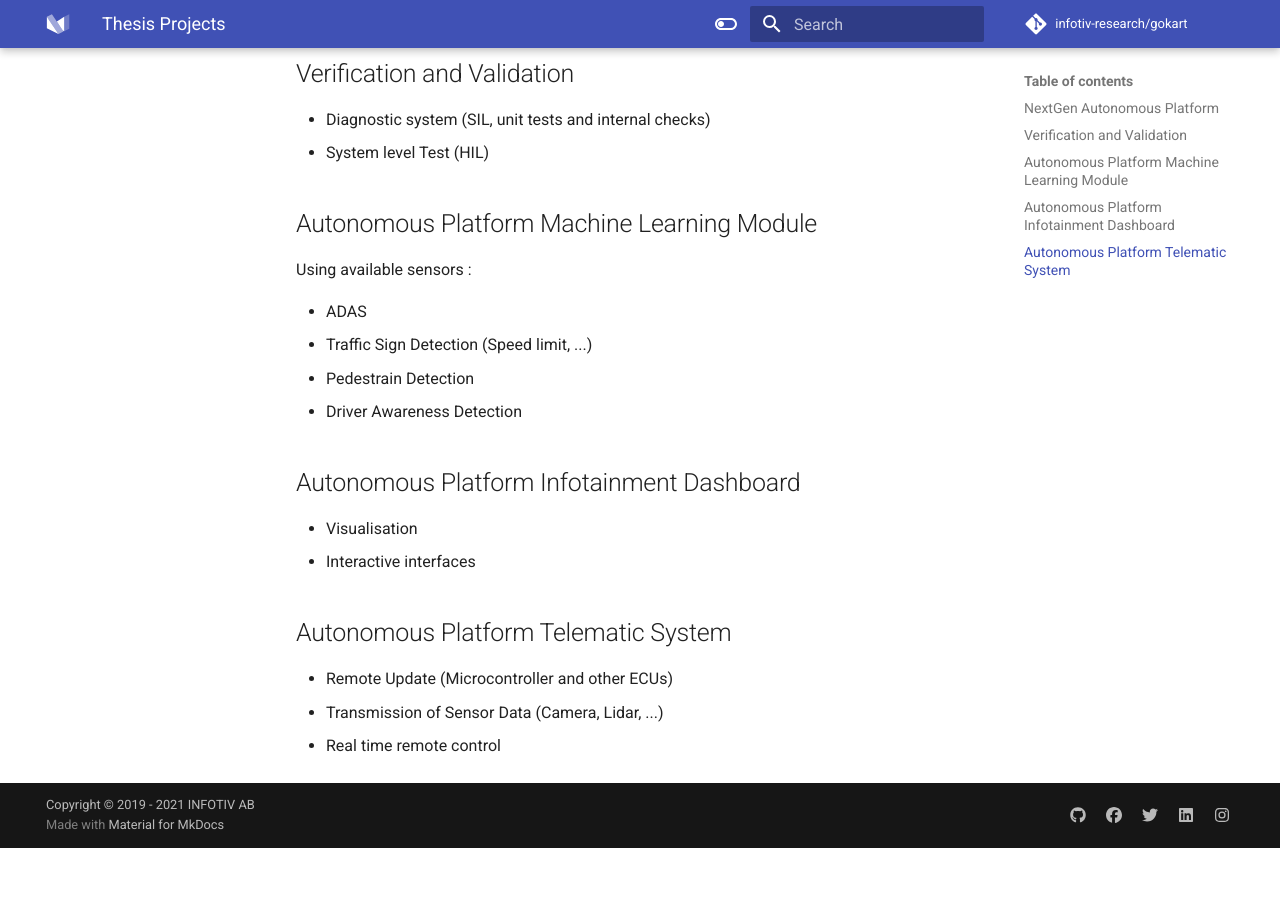
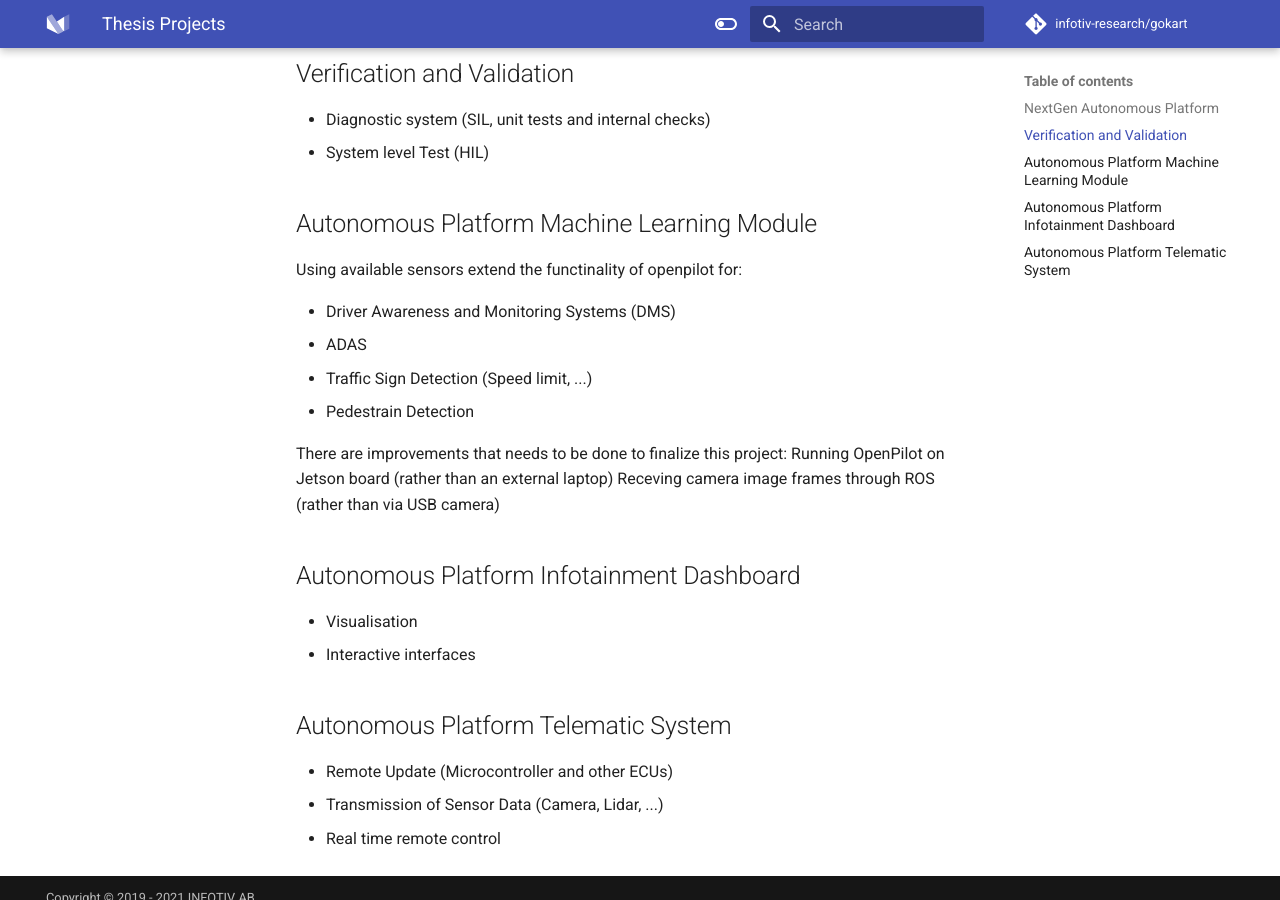
Before and after one commit to infotiv-research/gokart-documentation, an MkDocs documentation site: the page built from docs/projects.md, in a window 1280 px wide and 900 px high, scrolled down 722 px. Built offline with MkDocs 1.6.1 and Material for MkDocs 9.7.7, drawn with Linux system fonts in a browser that asks for light colours; before the commit the page ends 1570 px from its top, so only the background shows below that.

Commit message:
project proposal

```diff
--- a/docs/projects.md
+++ b/docs/projects.md
@@ -28,21 +28,24 @@ Please contact us if you are interested to work on any of these projects:
 
 ## Autonomous Platform Machine Learning Module
 
-Using available sensors :
+Using available sensors extend the functinality of openpilot for:
 
-* ADAS
-* Traffic Sign Detection (Speed limit, ...)
-* Pedestrain Detection
-* Driver Awareness Detection
+- Driver Awareness and Monitoring Systems (DMS)
+- ADAS
+- Traffic Sign Detection (Speed limit, ...)
+- Pedestrain Detection
 
+There are improvements that needs to be done to finalize this project:
+Running OpenPilot on Jetson board (rather than an external laptop)
+Receving camera image frames through ROS (rather than via USB camera)
 
 ## Autonomous Platform Infotainment Dashboard
 
-* Visualisation
-* Interactive interfaces
+- Visualisation
+- Interactive interfaces
 
 ## Autonomous Platform Telematic System
 
-* Remote Update (Microcontroller and other ECUs)
-* Transmission of Sensor Data (Camera, Lidar, ...)
-* Real time remote control
+- Remote Update (Microcontroller and other ECUs)
+- Transmission of Sensor Data (Camera, Lidar, ...)
+- Real time remote control
--- a/web-mkdocs.yml
+++ b/web-mkdocs.yml
@@ -27,6 +27,7 @@ nav:
         - For Developers: dev.md
     - About:
         - Thesis Projects: projects.md
+        - Project Projects: project-proposal.md
         - Contact Infotiv: contact.md
         - Glossary of Terms: terms.md
         - ChangeLog: changelog.md
```
Also changed, not shown: docs/project-proposal.md (added, +18 -0 lines).
